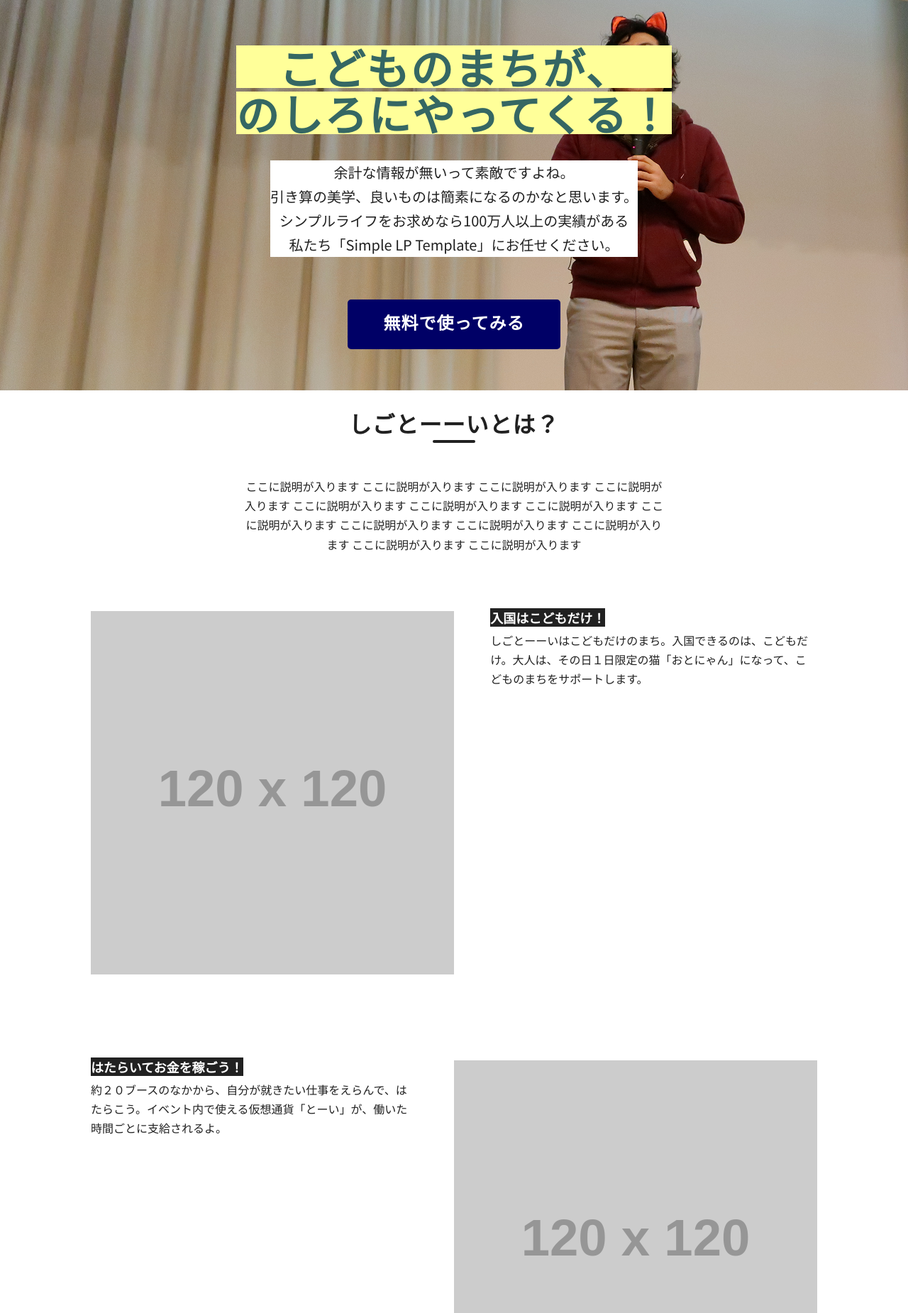
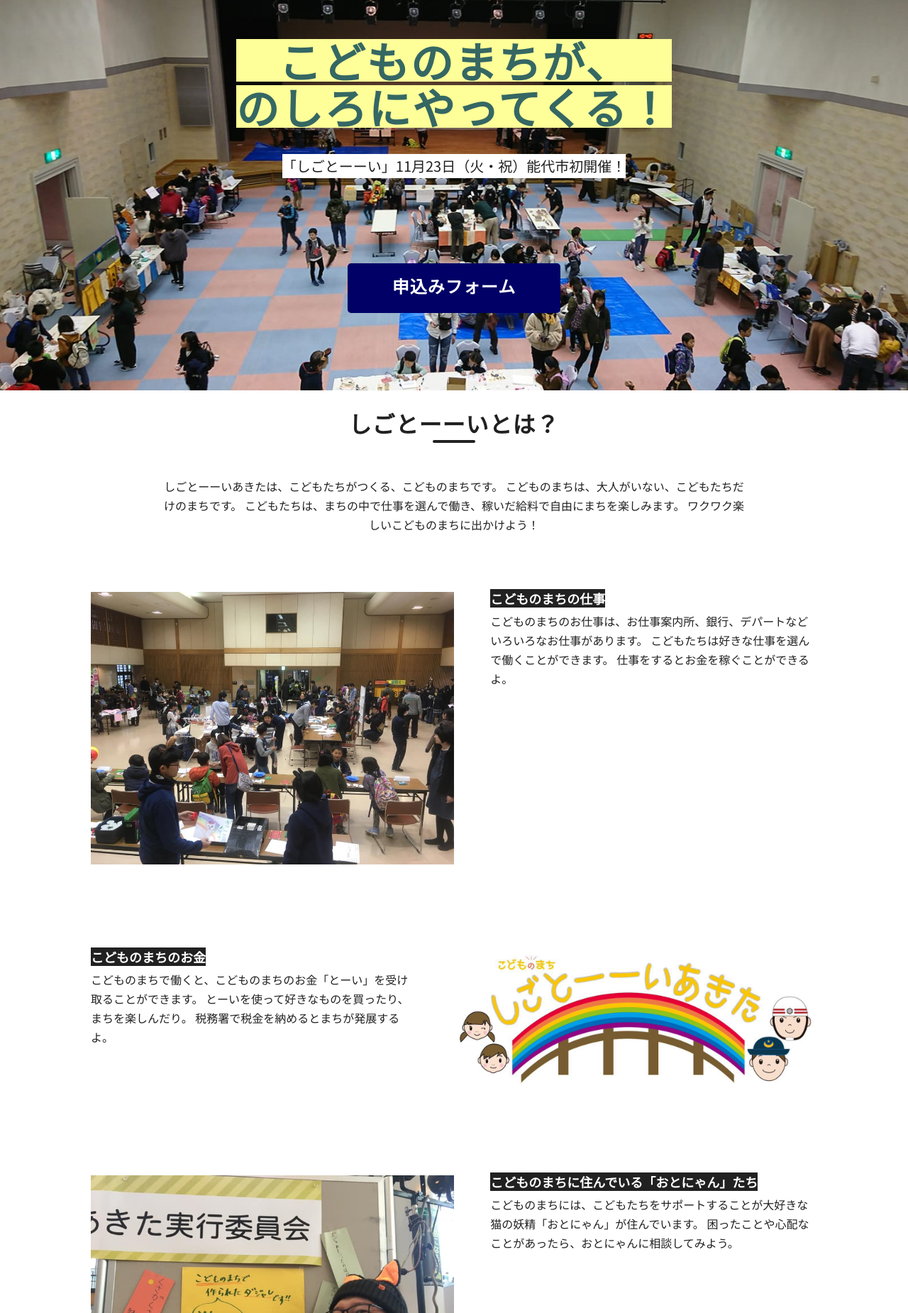
Before and after one commit to smatsus0814/shigoto--i_noshiro, a PHP site: page / in a window 1280 px wide. Shown: the part 70-1920 px from the top of the page at 71% size. Run offline with PHP 8.4, Linux system fonts and the light colour scheme; grey boxes labelled with a size stand in for pictures from a placeholder-image service; some libraries are stand-ins or nearby versions.

Commit message:
初回公開
初回公開時のデータ（20211002）

```diff
--- a/assets/css/style.css
+++ b/assets/css/style.css
@@ -252,7 +252,8 @@ html, body {
 }
 
 .fv {
-  background-image: url("../image/suda.png");
+  background:#ddd url(../image/header.jpg) no-repeat center center;
+  background-size:cover;
 }
 .fv__container {
   width: 1024px;
@@ -356,7 +357,7 @@ p.fv__desc{
 
 }
 .about__desc {
-  width: 600px;
+  width: 80%;
   margin: 0 auto 80px;
   text-align: center;
   line-height: 1.7;
@@ -443,7 +444,7 @@ p.fv__desc{
 }
 
 .price__desc {
-  width: 600px;
+  width: 80%;
   margin: 0 auto 80px;
   text-align: center;
   line-height: 1.7;
@@ -537,7 +538,7 @@ li.price__item {
   background: #f3f3f3;
 }
 .recruit__desc {
-  width: 800px;
+  width: 80%;
   margin: 0 auto;
   line-height: 1.7;
   text-align: center;
--- a/index.html
+++ b/index.html
@@ -40,7 +40,7 @@
             <p>こどものまちが、</p>
             <p>のしろにやってくる！</p>
         </h2>
-        <p class="fv__desc"> 余計な情報が無いって素敵ですよね。<br> 引き算の美学、良いものは簡素になるのかなと思います。<br> シンプルライフをお求めなら100万人以上の実績がある<br> 私たち「Simple LP Template」にお任せください。 </p> <a href="" class="fv__cv">無料で使ってみる</a>
+        <p class="fv__desc"> 「しごとーーい」11月23日（火・祝）能代市初開催！ </p>   <a href="https://forms.gle/v2KAHm9HTVBpfZaUA" class="recruit__more">申込みフォーム</a>
         <!-- /.container -->
       </div>
       <!-- /.fv -->
@@ -48,27 +48,38 @@
     <section class="about" id="about">
       <div class="about__container section__container">
         <h2 class="about__ttl section__ttl">しごとーーいとは？</h2>
-        <p class="about__desc"> ここに説明が入ります ここに説明が入ります ここに説明が入ります ここに説明が入ります ここに説明が入ります ここに説明が入ります ここに説明が入ります ここに説明が入ります ここに説明が入ります ここに説明が入ります ここに説明が入ります ここに説明が入ります ここに説明が入ります </p>
+        <p class="about__desc">しごとーーいあきたは、こどもたちがつくる、こどものまちです。
+          こどものまちは、大人がいない、こどもたちだけのまちです。
+          こどもたちは、まちの中で仕事を選んで働き、稼いだ給料で自由にまちを楽しみます。
+          ワクワク楽しいこどものまちに出かけよう！</p>
         <ul class="about__list">
           <li class="about__item">
-            <div class="about__img"><img src="https://placehold.jp/120/cccccc/666666/1024x768.png?text=IMAGE" alt=""></div>
+            <div class="about__img"><img src="assets/image/ugo.jpg" alt=""></div>
             <div class="about__contents">
-              <h3 class="about__subttl">入国はこどもだけ！</h3>
-              <p class="about__subdesc">しごとーーいはこどもだけのまち。入国できるのは、こどもだけ。大人は、その日１日限定の猫「おとにゃん」になって、こどものまちをサポートします。</p>
+              <h3 class="about__subttl">こどものまちの仕事</h3>
+              <p class="about__subdesc">こどものまちのお仕事は、お仕事案内所、銀行、デパートなどいろいろなお仕事があります。
+                こどもたちは好きな仕事を選んで働くことができます。
+                仕事をするとお金を稼ぐことができるよ。</p>
             </div>
           </li>
           <li class="about__item">
-            <div class="about__img is-2"><img src="https://placehold.jp/120/cccccc/666666/1024x768.png?text=IMAGE" alt=""></div>
+            <div class="about__img is-2"><img src="assets/image/logo.jpg" alt=""></div>
             <div class="about__contents is-2">
-              <h3 class="about__subttl">はたらいてお金を稼ごう！</h3>
-              <p class="about__subdesc">約２０ブースのなかから、自分が就きたい仕事をえらんで、はたらこう。イベント内で使える仮想通貨「とーい」が、働いた時間ごとに支給されるよ。</p>
+              <h3 class="about__subttl">こどものまちのお金</h3>
+              <p class="about__subdesc">こどものまちで働くと、こどものまちのお金「とーい」を受け取ることができます。
+                とーいを使って好きなものを買ったり、まちを楽しんだり。
+                税務署で税金を納めるとまちが発展するよ。</p>
             </div>
+
+
           </li>
           <li class="about__item">
-            <div class="about__img"><img src="https://placehold.jp/120/cccccc/666666/1024x768.png?text=IMAGE" alt=""></div>
+            <div class="about__img"><img src="assets/image/nakaji.jpg" alt=""></div>
             <div class="about__contents">
-              <h3 class="about__subttl">楽しみ方は自由！</h3>
-              <p class="about__subdesc">迷っている </p>
+              <h3 class="about__subttl">こどものまちに住んでいる「おとにゃん」たち</h3>
+              <p class="about__subdesc">
+                こどものまちには、こどもたちをサポートすることが大好きな猫の妖精「おとにゃん」が住んでいます。
+    困ったことや心配なことがあったら、おとにゃんに相談してみよう。 </p>
             </div>
           </li>
         </ul>
@@ -78,8 +89,10 @@
     </section>
     <section class="price" id="price">
       <div class="price__container section__container">
-        <h2 class="price__ttl section__ttl">保護者のみなさまへ</h2>
-        <p class="price__desc">勤労感謝の日なんだからおとなは勤労しなくてよいのだ！ </p>
+        <h2 class="price__ttl section__ttl">保護者のみなさまへ<br>しごとーーいあきたinのしろ実行委員会について</h2>
+        <p class="price__desc">しごとーーいあきたは2015年から6年連続で県内各地で開催されており、延べ1,000名を超えるお子様から参加いただいております。
+          今年は能代市で初開催が決定し、能代市内の地域おこし協力隊や地元の経営者、会社員などが実行委員として参加しています。
+          しごとーーいあきたの開催を通じ、子どもたちが「はたらくって楽しい！はたらくって何だろう？」と感じてもらいたいと思っていますので、応援よろしくお願いします。 </p>
         <ul class="price__list">
           <li class="price__item">
             <h3 class="price__plan">開催概要</h3>
@@ -94,6 +107,14 @@
                 <tr>
                   <th class="price__name">会場</th>
                   <td class="price__data">能代山本広域交流センター<br>〒016-0876　秋田県能代市字海詠坂3-2 </td>
+                </tr>
+                <tr>
+                  <th class="price__name">
+                    <p>主催</p>
+                    <p>後援</p>
+
+                    </th>
+                  <td class="price__data">しごとーーいあきたinのしろ実行委員会<br>秋田県　能代市　能代市教育委員会</td>
                 </tr>
               </tbody>
             </table>
```
Also changed, not shown: assets/image/header.jpg (added), assets/image/header.png (added), assets/image/logo.jpg (added), assets/image/nakaji.jpg (added), assets/image/ugo.jpg (added).
